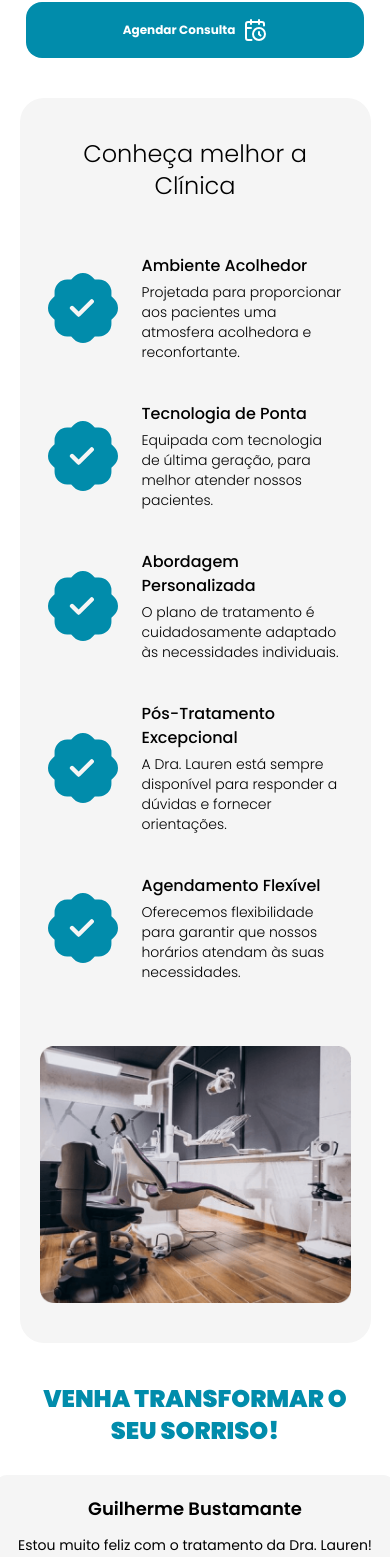
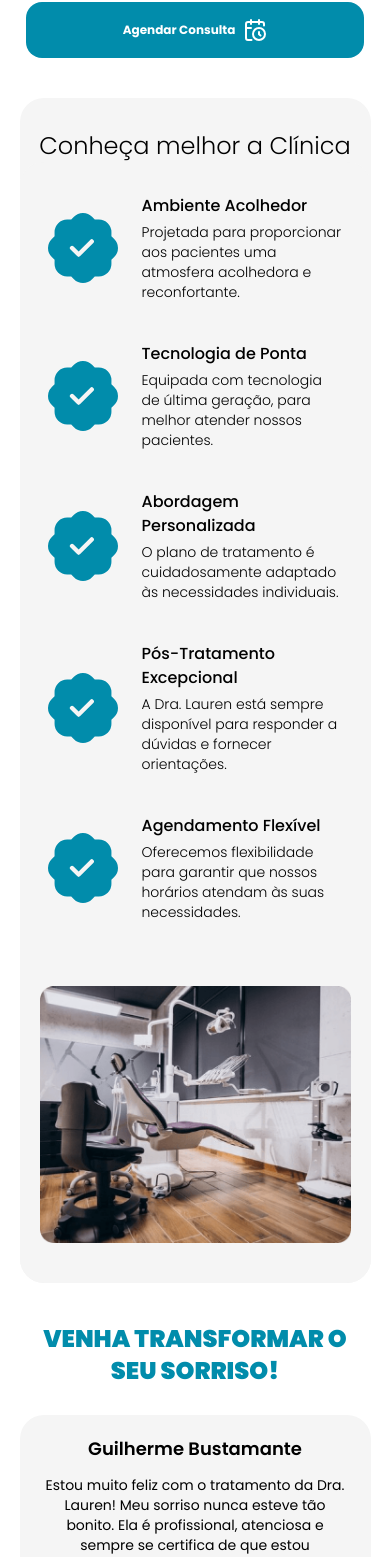
Before and after one commit to gui-bus/laurenMitchell, a Next.js app: page / in a window 390 px wide. Shown: the part 2657-4214 px from the top of the page. Built offline with nearby package versions, Linux system fonts and the light colour scheme.

Commit message:
style: change classes

```diff
--- a/src/components/sections/ClinicSection.tsx
+++ b/src/components/sections/ClinicSection.tsx
@@ -29,12 +29,12 @@ const items: { title: string; text: string }[] = [
 
 const ClinicSection = () => {
   return (
-    <section className="w-full max-w-[90%] mx-auto">
-      <div className="mb-10 bg-[#F5F5F5] flex flex-col lg:flex-row items-center justify-around py-10 px-5 rounded-3xl gap-8">
+    <section className="w-full max-w-[90%] mx-auto bg-[#F5F5F5] pt-8 rounded-3xl">
+      <h2 className="font-light text-2xl md:text-4xl text-center">
+        Conheça melhor a Clínica
+      </h2>
+      <div className="mb-10 bg-[#F5F5F5] flex flex-col lg:flex-row items-center justify-around pb-10 px-5 rounded-3xl gap-8">
         <div className="flex flex-col items-center justify-center">
-          <h2 className="font-light text-2xl md:text-4xl text-center mb-5">
-            Conheça melhor a Clínica
-          </h2>
           <div className="flex flex-col items-start justify-start py-6 gap-6">
             {items.map((item, index) => (
               <div
--- a/src/components/sections/DepoSection.tsx
+++ b/src/components/sections/DepoSection.tsx
@@ -43,11 +43,11 @@ const DepoSection = () => {
       <h3 className="font-black text-laurenBlue text-center text-2xl uppercase">
         Venha transformar o seu sorriso!
       </h3>
-      <div className="flex flex-col md:flex-row items-center justify-center gap-4 my-7 select-none">
+      <div className="flex flex-col md:flex-row flex-wrap lg:flex-nowrap items-center justify-center gap-4 my-7 select-none">
         {depos.map((depo, index) => (
           <div
             key={index}
-            className="w-[400px] h-fit rounded-xl bg-[#F5F5F5] flex flex-col items-center justify-center text-center p-5 gap-3"
+            className="lg:w-[400px] md:w-full h-fit rounded-3xl bg-[#F5F5F5] flex flex-col items-center justify-center text-center p-5 gap-3"
           >
             <h4 className="font-semibold text-lg">{depo.name}</h4>
             <p className="text-sm">{depo.text}</p>
```
